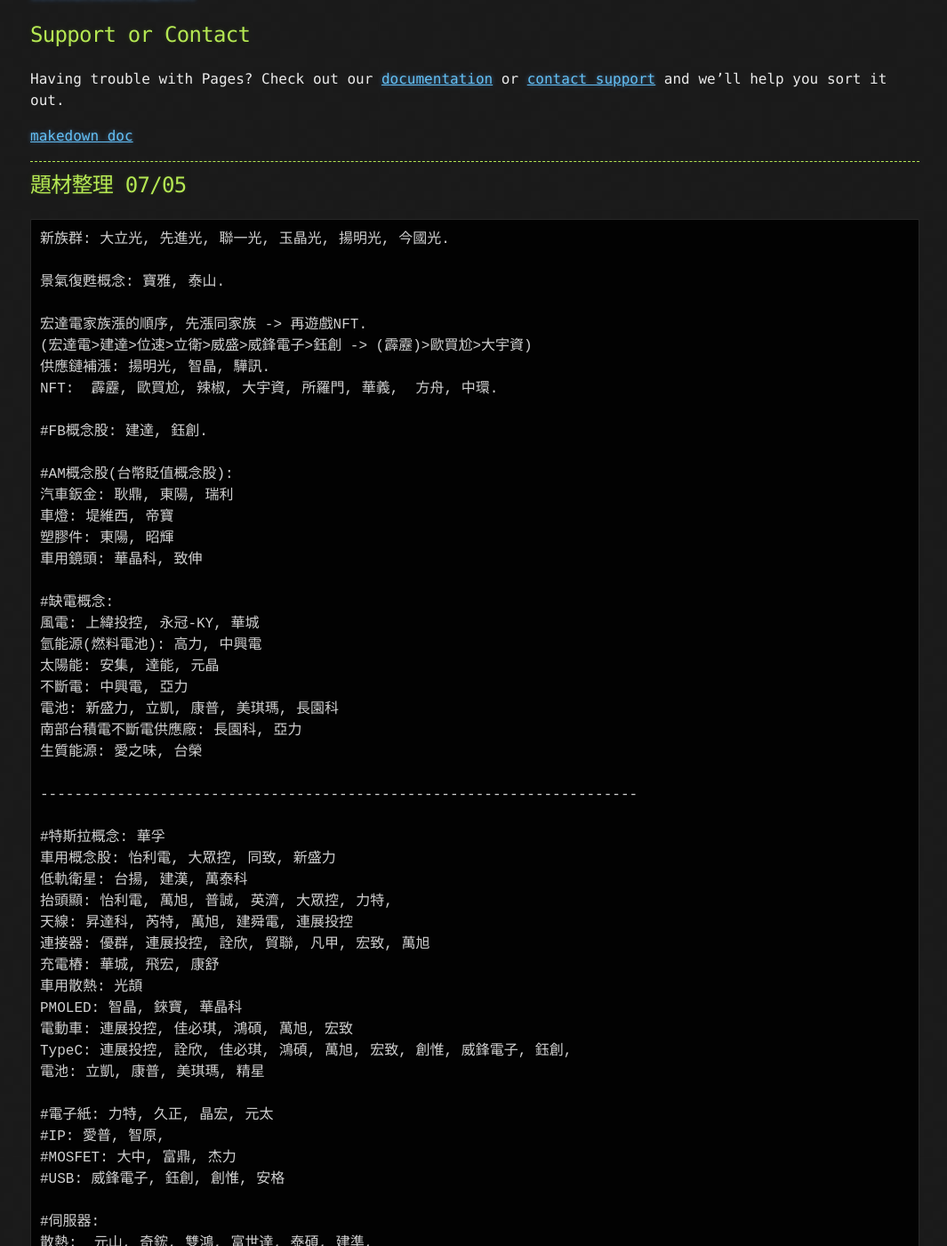
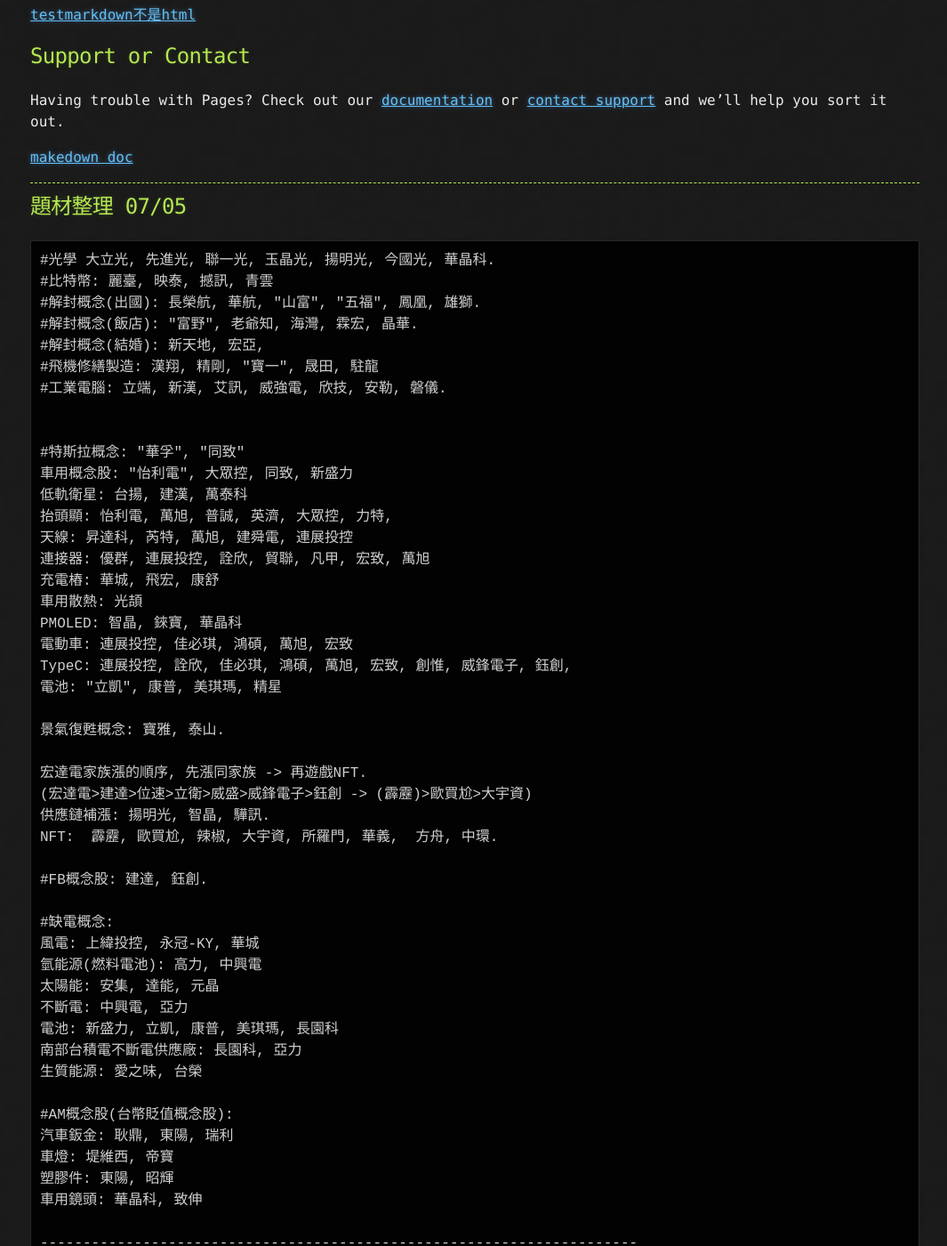
Before and after one commit to lepg5487/Stock_God, a Jekyll site: the page built from index.md, in a window 1280 px wide and 1400 px high, scrolled down 43388 px. Shown: the whole window at 89% size, without its empty margins (106-1171 px from the left). Built offline with Jekyll 4.4.1, drawn with Linux system fonts in a browser that asks for light colours; our own code applies the rules of GitHub Pages for plain Markdown files; some of the changed text lies outside the part shown.

Commit message:
Update index.md

````diff
--- a/index.md
+++ b/index.md
@@ -7,8 +7,9 @@
 ```
 晚上美股 +1.5%, 早上期貨 -0.4% ~ -0.7%, 特斯拉+9.78%, 送分題華孚, 同致.
 美股盤後google -2.86%, Meta -4.68%, AMD -1.54%, NVDA -1.86%, "特斯拉 -0.75%".
-阿姨太扯, 無解, 我和阿姨沒緣, 只敢做他周邊有營收的.
-(怡利電, 華孚, 霹靂?)
+阿姨太扯, 無解, 我和阿姨沒緣, 只敢做他周邊有營收的, 霹靂補漲猶豫沒搶到, 該檢討.
+繼續等待大立光們, 先進光進處置休息.
+(怡利電, 華孚)
 ```
 
 ## 2022/07/21
@@ -1782,36 +1783,17 @@
 
 ## 題材整理 07/05
 ```
-新族群: 大立光, 先進光, 聯一光, 玉晶光, 揚明光, 今國光.
-
-景氣復甦概念: 寶雅, 泰山.
-
-宏達電家族漲的順序, 先漲同家族 -> 再遊戲NFT.
-(宏達電>建達>位速>立衛>威盛>威鋒電子>鈺創 -> (霹靂)>歐買尬>大宇資)
-供應鏈補漲: 揚明光, 智晶, 驊訊.
-NFT:  霹靂, 歐買尬, 辣椒, 大宇資, 所羅門, 華義,  方舟, 中環.
-
-#FB概念股: 建達, 鈺創.
-
-#AM概念股(台幣貶值概念股):
-汽車鈑金: 耿鼎, 東陽, 瑞利
-車燈: 堤維西, 帝寶
-塑膠件: 東陽, 昭輝
-車用鏡頭: 華晶科, 致伸
-
-#缺電概念:
-風電: 上緯投控, 永冠-KY, 華城
-氫能源(燃料電池): 高力, 中興電
-太陽能: 安集, 達能, 元晶
-不斷電: 中興電, 亞力
-電池: 新盛力, 立凱, 康普, 美琪瑪, 長園科
-南部台積電不斷電供應廠: 長園科, 亞力
-生質能源: 愛之味, 台榮
-
-----------------------------------------------------------------------
-
-#特斯拉概念: 華孚
-車用概念股: 怡利電, 大眾控, 同致, 新盛力
+#光學 大立光, 先進光, 聯一光, 玉晶光, 揚明光, 今國光, 華晶科.
+#比特幣: 麗臺, 映泰, 撼訊, 青雲
+#解封概念(出國): 長榮航, 華航, "山富", "五福", 鳳凰, 雄獅.
+#解封概念(飯店): "富野", 老爺知, 海灣, 霖宏, 晶華.
+#解封概念(結婚): 新天地, 宏亞,
+#飛機修繕製造: 漢翔, 精剛, "寶一", 晟田, 駐龍
+#工業電腦: 立端, 新漢, 艾訊, 威強電, 欣技, 安勒, 磐儀.
+
+
+#特斯拉概念: "華孚", "同致"
+車用概念股: "怡利電", 大眾控, 同致, 新盛力
 低軌衛星: 台揚, 建漢, 萬泰科
 抬頭顯: 怡利電, 萬旭, 普誠, 英濟, 大眾控, 力特,
 天線: 昇達科, 芮特, 萬旭, 建舜電, 連展投控
@@ -1821,7 +1803,33 @@
 PMOLED: 智晶, 錸寶, 華晶科
 電動車: 連展投控, 佳必琪, 鴻碩, 萬旭, 宏致
 TypeC: 連展投控, 詮欣, 佳必琪, 鴻碩, 萬旭, 宏致, 創惟, 威鋒電子, 鈺創,
-電池: 立凱, 康普, 美琪瑪, 精星
+電池: "立凱", 康普, 美琪瑪, 精星
+
+景氣復甦概念: 寶雅, 泰山.
+
+宏達電家族漲的順序, 先漲同家族 -> 再遊戲NFT.
+(宏達電>建達>位速>立衛>威盛>威鋒電子>鈺創 -> (霹靂)>歐買尬>大宇資)
+供應鏈補漲: 揚明光, 智晶, 驊訊.
+NFT:  霹靂, 歐買尬, 辣椒, 大宇資, 所羅門, 華義,  方舟, 中環.
+
+#FB概念股: 建達, 鈺創.
+
+#缺電概念:
+風電: 上緯投控, 永冠-KY, 華城
+氫能源(燃料電池): 高力, 中興電
+太陽能: 安集, 達能, 元晶
+不斷電: 中興電, 亞力
+電池: 新盛力, 立凱, 康普, 美琪瑪, 長園科
+南部台積電不斷電供應廠: 長園科, 亞力
+生質能源: 愛之味, 台榮
+
+#AM概念股(台幣貶值概念股):
+汽車鈑金: 耿鼎, 東陽, 瑞利
+車燈: 堤維西, 帝寶
+塑膠件: 東陽, 昭輝
+車用鏡頭: 華晶科, 致伸
+
+----------------------------------------------------------------------
 
 #電子紙: 力特, 久正, 晶宏, 元太
 #IP: 愛普, 智原,
@@ -1851,12 +1859,9 @@
 ----------------------------------------------------------------------
 新藥:  藥華藥, 北極星, 美時, 醣基,  寶齡富錦, 浩鼎, 太景, 逸達
 
-#比特幣: 麗臺, 映泰, 撼訊, 青雲
-#解封概念: 長榮航, 華航, 山富, 鳳凰, 晶華, 雄獅,
-
 #通膨概念: https://grace0731.pixnet.net/blog/post/17495456
-#肥料: 東鹼, 惠光, 中石化, 東聯, 和益(和桐持有和益股權), 台肥, 全宇生計, 興農, 福壽
-#特用化學: 全宇生計, 勝一, 三福化, 中華化, 三晃, 聯華,
+#肥料: "東鹼", "惠光", 中石化, 東聯, 和益(和桐持有和益股權), 台肥, 全宇生計, 興農, "福壽"
+#特用化學: 全宇生計, 勝一, 三福化, 中華化, 三晃, 聯華, 永光
 #食品類股: 佳格(1227)、大成(1210)、卜蜂(1215)、泰山(1218)、台榮(1220)、福懋油(1225)、大統益(1232)
 #鋼鐵(不鏽鋼): 新鋼, 有益, 大甲, 佳大, 志聯
 
````
Also changed, not shown: other parts of index.md (+1 -1 lines).
